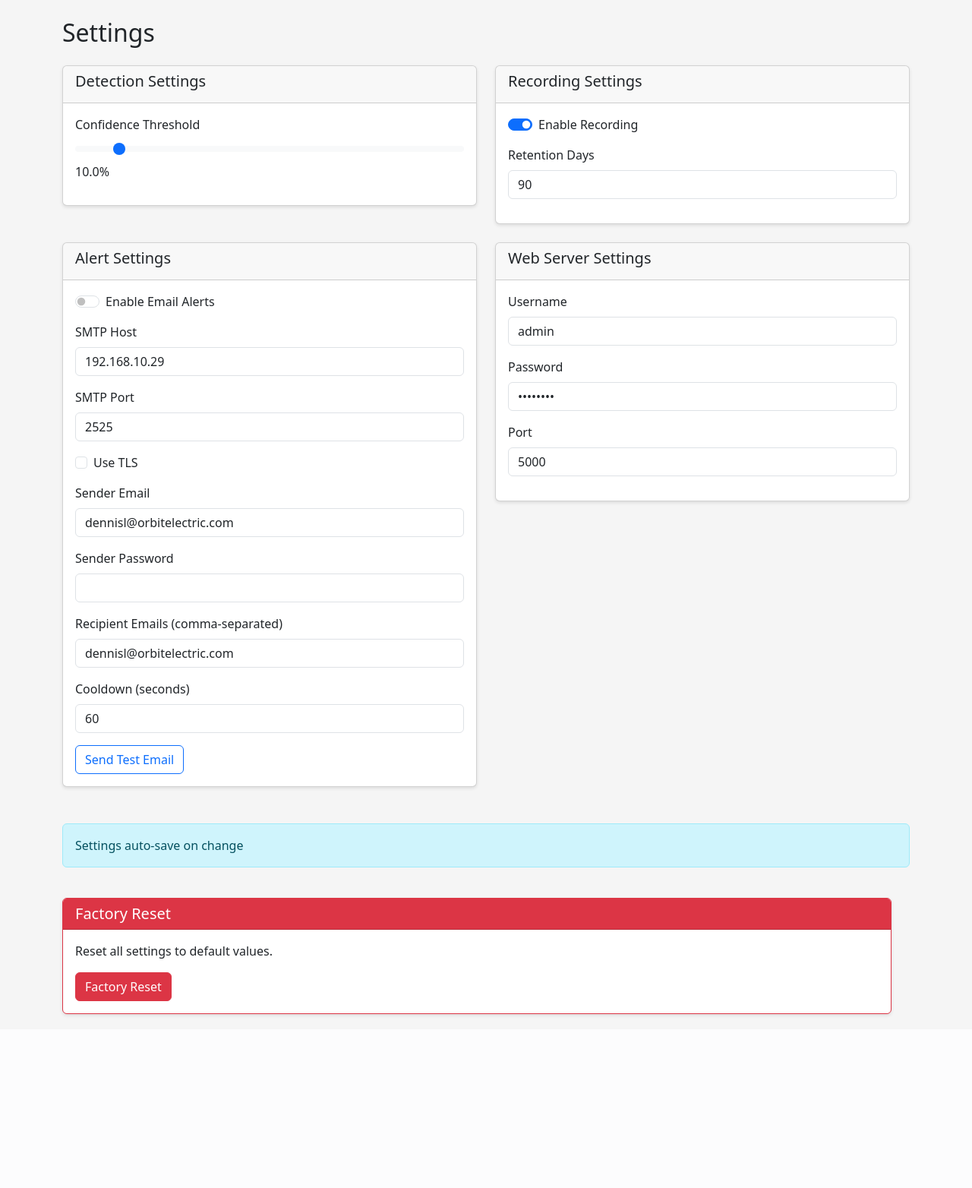
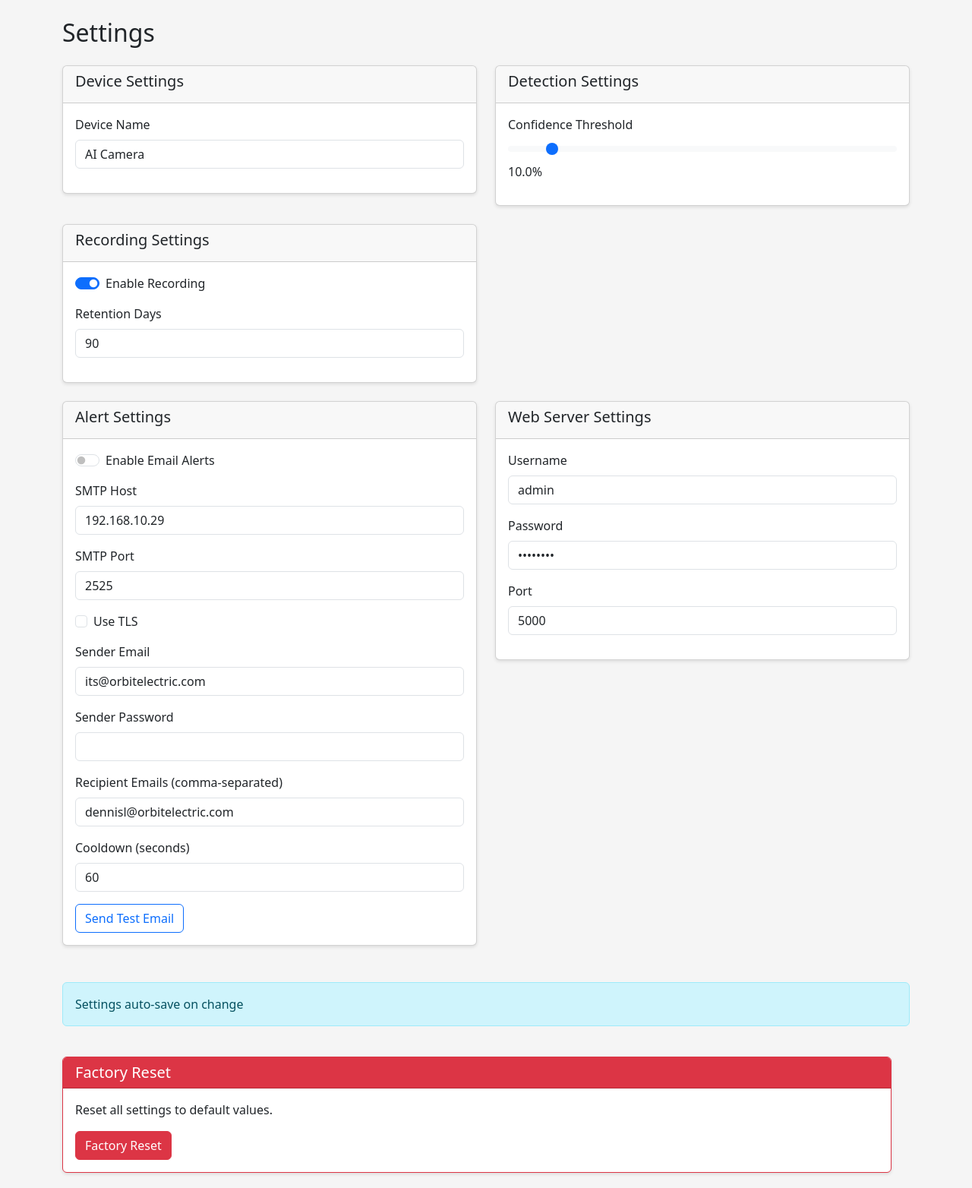
Before and after one commit to tmdrake/AI-CAMERA-HAILO, a Flask app: page /settings in a window 1280 px wide. Shown: the part 56-1620 px from the top of the page at 76% size. Before the commit the page ends 1395 px from the top, so only its background shows below. Run offline with Flask 3, Linux system fonts and the light colour scheme; a user stored in the database is signed in.

Commit message:
Add customizable device name setting

```diff
--- a/config/settings.json
+++ b/config/settings.json
@@ -1,4 +1,7 @@
 {
+    "device": {
+        "name": "AI Camera"
+    },
     "detection": {
         "confidence_threshold": 10.0,
         "person_class_only": true,
@@ -18,7 +21,7 @@
             "smtp_host": "192.168.10.29",
             "smtp_port": 2525,
             "use_tls": false,
-            "sender_email": "dennisl@orbitelectric.com",
+            "sender_email": "its@orbitelectric.com",
             "sender_password": "",
             "recipient_emails": [
                 "dennisl@orbitelectric.com"
--- a/src/app.py
+++ b/src/app.py
@@ -31,6 +31,10 @@ logger = logging.getLogger(__name__)
 
 app = Flask(__name__, template_folder=os.path.join(BASE_DIR, 'web', 'templates'))
 app.secret_key = 'ai-camera-secret-key-change-in-production'
+
+@app.context_processor
+def inject_config():
+    return dict(config=config.get_all())
 
 login_manager = LoginManager()
 login_manager.init_app(app)
@@ -203,6 +207,9 @@ def factory_reset():
     logger.info("Factory reset requested")
 
     DEFAULT_CONFIG = {
+        "device": {
+            "name": "AI Camera"
+        },
         "detection": {
             "confidence_threshold": 50,
             "person_class_only": True,
--- a/src/events.py
+++ b/src/events.py
@@ -103,10 +103,11 @@ class EventHandler:
 
         def send_async():
             try:
+                device_name = config.get('device.name', 'AI Camera')
                 msg = MIMEMultipart()
                 msg['From'] = sender
                 msg['To'] = ', '.join(recipients)
-                msg['Subject'] = f"AI Camera Alert - {len(detections)} Person(s) Detected"
+                msg['Subject'] = f"{device_name} Alert - {len(detections)} Person(s) Detected"
 
                 body = f"Motion detected at {datetime.now().strftime('%Y-%m-%d %H:%M:%S')}\n\n"
                 body += f"Detected {len(detections)} person(s)\n\n"
@@ -183,7 +184,8 @@ class EventHandler:
                 msg = MIMEMultipart()
                 msg['From'] = sender
                 msg['To'] = ', '.join(recipients)
-                msg['Subject'] = 'AI Camera - Test Email'
+                device_name = config.get('device.name', 'AI Camera')
+                msg['Subject'] = f'{device_name} - Test Email'
                 msg.attach(MIMEText('This is a test email from your AI Camera system.', 'plain'))
 
                 server = smtplib.SMTP(smtp_host, smtp_port)
--- a/web/templates/base.html
+++ b/web/templates/base.html
@@ -3,7 +3,7 @@
 <head>
     <meta charset="UTF-8">
     <meta name="viewport" content="width=device-width, initial-scale=1.0">
-    <title>{% block title %}AI Camera{% endblock %}</title>
+    <title>{% block title %}{{ config.get('device', {}).get('name', 'AI Camera') }}{% endblock %}</title>
     <link href="https://cdn.jsdelivr.net/npm/bootstrap@5.3.0/dist/css/bootstrap.min.css" rel="stylesheet">
     <style>
         body {
@@ -35,7 +35,7 @@
 <body>
     <nav class="navbar navbar-expand-lg navbar-dark mb-4">
         <div class="container-fluid">
-            <a class="navbar-brand" href="{{ url_for('index') }}">AI Camera</a>
+            <a class="navbar-brand" href="{{ url_for('index') }}">{{ config.get('device', {}).get('name', 'AI Camera') }}</a>
             <button class="navbar-toggler" type="button" data-bs-toggle="collapse" data-bs-target="#navbarNav">
                 <span class="navbar-toggler-icon"></span>
             </button>
--- a/web/templates/settings.html
+++ b/web/templates/settings.html
@@ -11,6 +11,20 @@
 
 <form method="POST" onsubmit="return false;">
     <div class="row">
+        <div class="col-md-6">
+            <div class="card mb-4">
+                <div class="card-header">
+                    <h5>Device Settings</h5>
+                </div>
+                <div class="card-body">
+                    <div class="mb-3">
+                        <label for="device_name" class="form-label">Device Name</label>
+                        <input type="text" class="form-control" id="device_name" name="device.name" value="{{ config.get('device', {}).get('name', 'AI Camera') }}">
+                    </div>
+                </div>
+            </div>
+        </div>
+
         <div class="col-md-6">
             <div class="card mb-4">
                 <div class="card-header">
```
